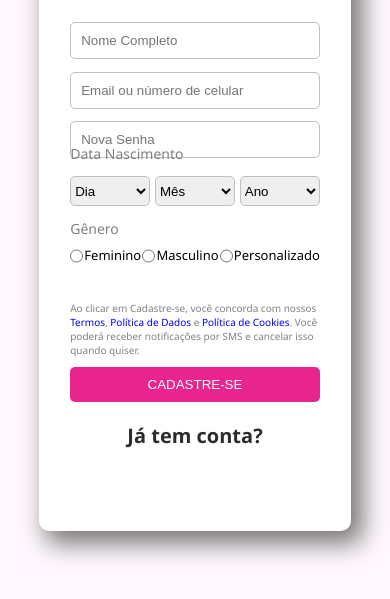
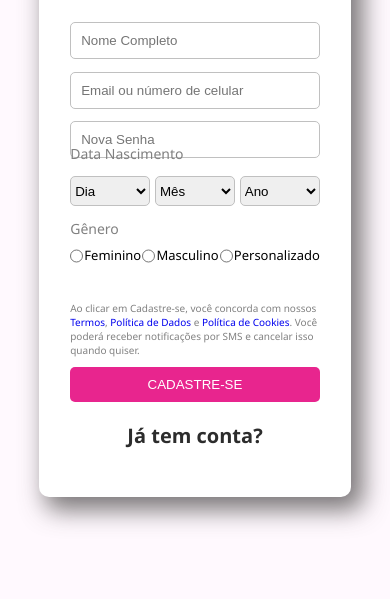
Before and after one commit to mkhamatsu/orkut-project, a plain HTML site: page register.html in a window 390 px wide. Shown: the part 205-804 px from the top of the page. Drawn offline with Linux system fonts and the light colour scheme.

Commit message:
orkut: corrigindo responsividade da page de cadastro

```diff
--- a/styles/register/register-responsive.css
+++ b/styles/register/register-responsive.css
@@ -21,7 +21,7 @@
 @media (max-width:420px) {
     .container {
         margin-top: 50px;
-        height: 70vh;
+        height: 66vh;
     }
     .register__select__radio {
         margin-top: 2px;
```
